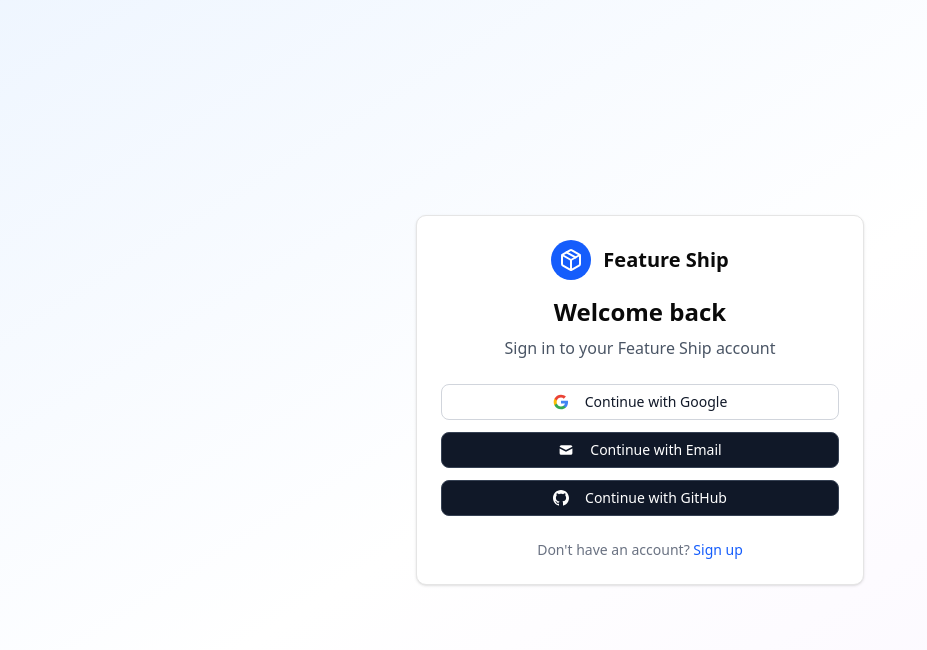
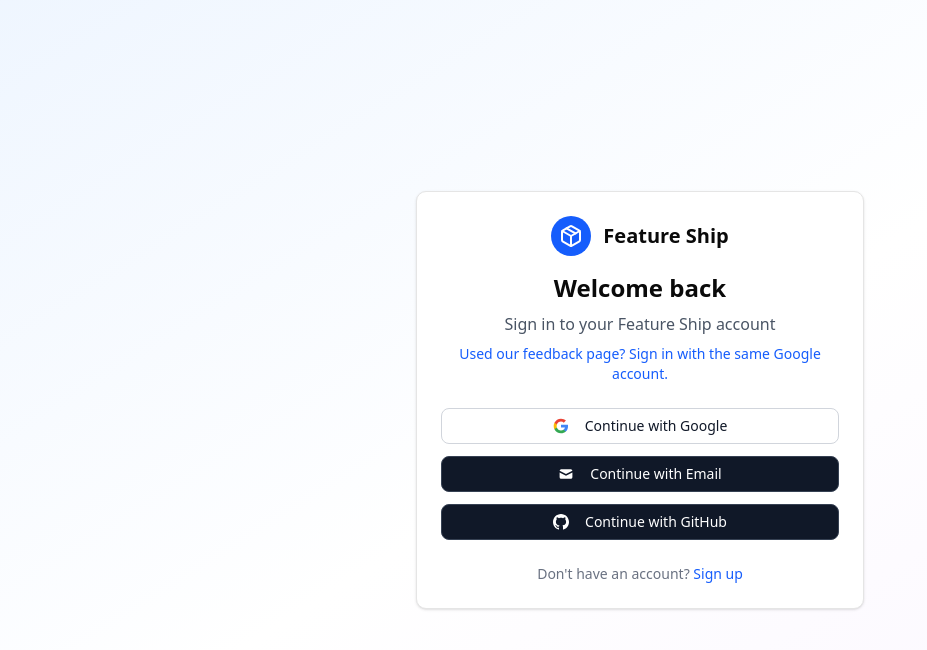
Before and after one commit to glevi2004/feature-flow, a Next.js app: page /login in a window 1280 px wide. Shown: the top 650 px of the page, without its empty margins (0-927 px from the left). Built offline with nearby package versions, Linux system fonts and the light colour scheme; no server answers.

Commit message:
feat: update login page implementation

```diff
--- a/src/app/(auth)/login/page.tsx
+++ b/src/app/(auth)/login/page.tsx
@@ -126,6 +126,9 @@ export default function LoginPage() {
           <div className="text-center">
             <h2 className="text-2xl font-bold mb-2">Welcome back</h2>
             <p className="text-gray-600">Sign in to your {app_name} account</p>
+            <p className="text-sm text-blue-600 mt-2">
+              Used our feedback page? Sign in with the same Google account.
+            </p>
           </div>
         </CardHeader>
         <CardContent className="space-y-6">
```
